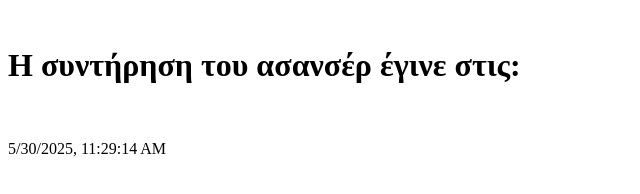
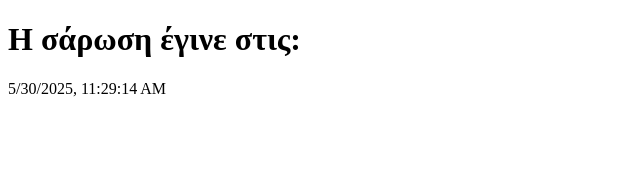
Before and after one commit to MITHA1969/-timestamp-page, a plain HTML site: page index.html in a window 1280 px wide. Shown: the whole page, without its empty margins (0-640 px from the left). Drawn offline with Linux system fonts and the light colour scheme.

Commit message:
Add files via upload

```diff
--- a/index.html
+++ b/index.html
@@ -6,7 +6,7 @@
   <title>Χρονοσήμανση Σάρωσης</title>
 </head>
 <body>
-  <h1>Η συντήρηση του ασανσέρ έγινε στις:</h1>
+  <h1>Η σάρωση έγινε στις:</h1>
   <p id="timestamp"></p>
 
   <script>
```
Lines whose indentation alone changed are shown as unchanged.
